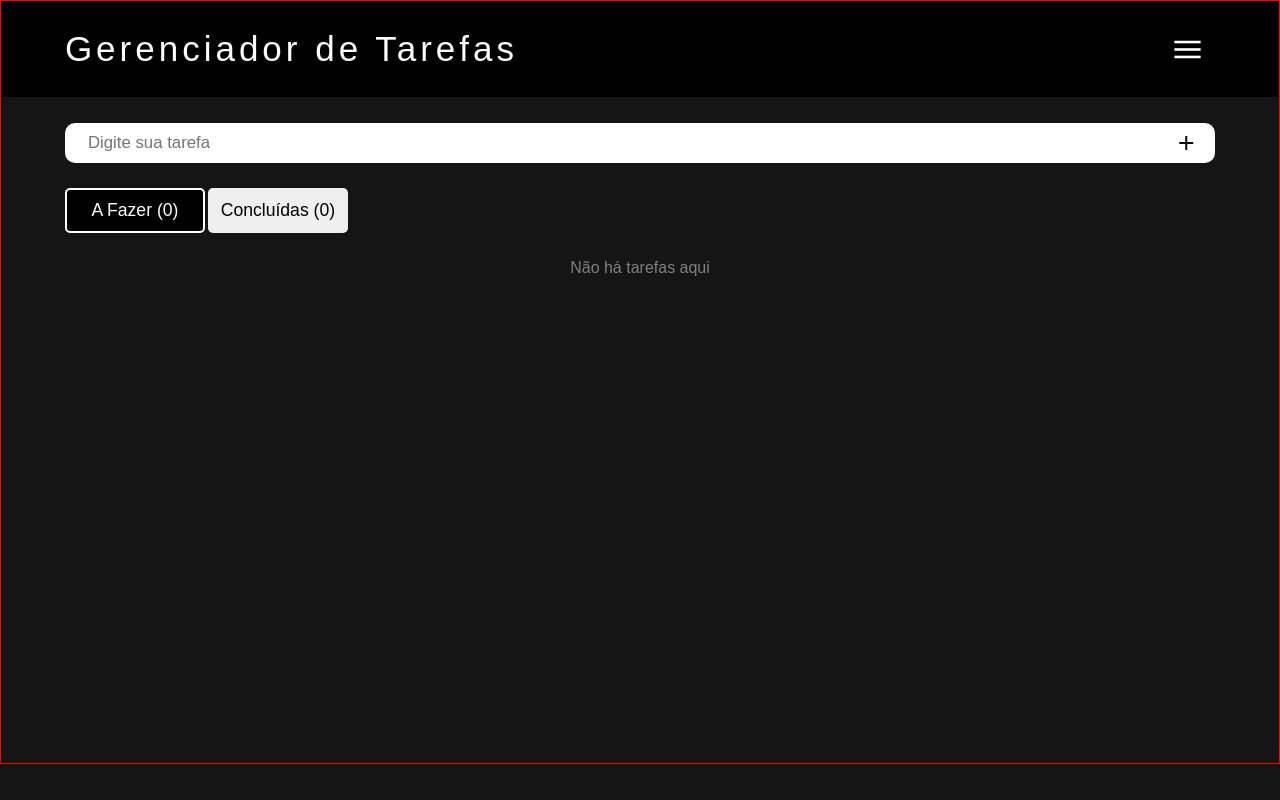
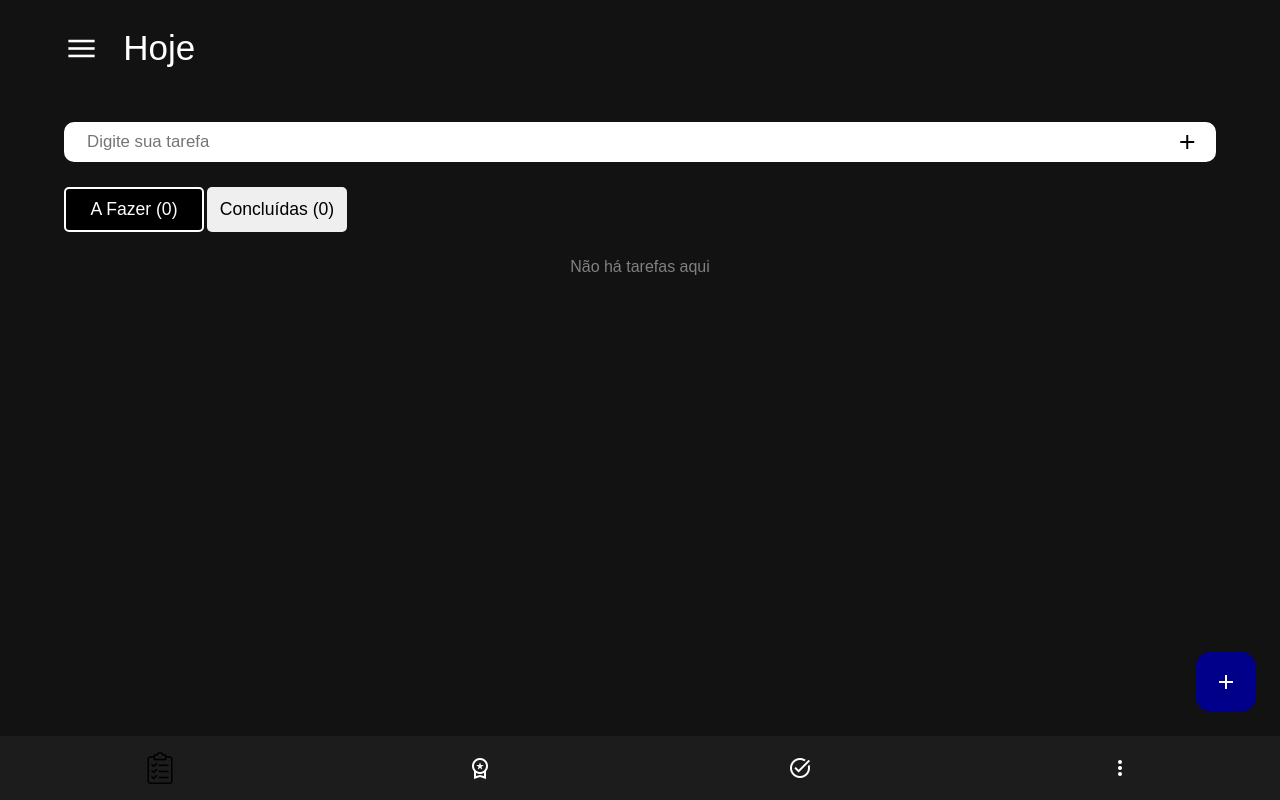
Before and after one commit to Vitorio-Desenvolvedor/App_habito_sustentabilidade, a plain HTML site: page index.html in a window 1280 px wide. Drawn offline with nearby package versions, Linux system fonts and the light colour scheme.

Commit message:
Modifiquei o estilo, adicionei tabbar e botao de add não funcionais por agora

```diff
--- a/index.html
+++ b/index.html
@@ -14,15 +14,10 @@
 <body onload="btnAFazer()">
     <header>
         <nav>
-        <div class="logo"><a href="/">Gerenciador de Tarefas</a></div>
-        <div id="menu-icon">
-            <span class="material-symbols-outlined">menu</span>
-        </div>
-        <ul id="nav-list" class="nav-list">
-            <li><a href="/">Início</a></li>
-            <li><a href="/">Sobre</a></li>
-            <li><a href="/">Contato</a></li>
-        </ul>
+            <div id="menu-icon">
+                <span id="menu-icon-span" class="material-symbols-outlined">menu</span>
+            </div>
+            <div class="logo"><a href="/">Hoje</a></div>
         </nav>
     </header>
     <div class="menu-tarefas">
@@ -37,6 +32,23 @@
         <div id="containerTarefas" class="container-tarefas">
         </div>
     </div>
+    <div class="addTaskOptions">
+        <span class="material-symbols-outlined">add</span>
+    </div>
+    <div class="tab-bar">
+        <div class="icon-tab-bar icon-hoje">
+            <img src="icons/clipboard.png" alt="">
+        </div>
+        <div class="icon-tab-bar icon-habitos">
+            <span class="material-symbols-outlined">workspace_premium</span>
+        </div>
+        <div class="icon-tab-bar icon-alltasks">
+            <span class="material-symbols-outlined">task_alt</span>
+        </div>
+        <div class="icon-tab-bar icon-moreoptions">
+            <span class="material-symbols-outlined">more_vert</span>
+        </div>
+    </div>
     <script src="index.js"></script>
 </body>
 </html>
--- a/styles/index.scss
+++ b/styles/index.scss
@@ -11,7 +11,7 @@ html{
     box-sizing: border-box;
 }
 body{
-    background: #151515;
+    background: #121212;
     color: #fff;
     font-family: Arial, Helvetica, sans-serif;
     // touch-action: none;
@@ -19,151 +19,108 @@ body{
     padding: 0;
     overflow-x: hidden;
     // overflow: hidden;
-    border: 1px solid red;
+    // border: 1px solid red;
     max-width: 100dvw;
     // min-height: 100vh;
+    // margin-bottom: 5%;
     *{
         margin: 0;
         padding: 0;
     }
 }
+header{
+    background: #121212;
+}
 nav{
+    height: 12vh;
+    // background: black;
     display: flex;
-    background: black;
-    height: 12vh;
+    flex-direction: row;
+    // justify-content: center;
     align-items: center;
-    // justify-content: space-around;
-    // border: 1px solid purple;
+    margin-left: 5%;
+    *{
+        height: 100%;
+        display: flex;
+        align-items: center;
+        // justify-content: center;
+    }
     a{
-        text-decoration: none;
-        color: #fff;
-        transition: 0.3s;
+        transition: 0.3s ease-in-out;
         &:hover{
-            opacity: 0.7;
+            opacity: 0.6;
         }
     }
-    .logo{
+    #menu-icon-span{
+        font-size: 35px;
         display: flex;
         align-items: center;
-        // width: 100dvw;
-        flex: 1;
+        cursor: pointer;
+        // border: 1px solid red;
+    }
+    .logo{
         font-size: 35px;
-        margin-left: 5%;
-        letter-spacing: 4px;
-        // border: 1px solid palevioletred;
-        height: 100%;
-    }
-    #menu-icon{
-        display: flex;
-        align-items: center;
-        justify-content: flex-end;
-        height: 12vh;
-        width: 200px;
-        margin-right: 5%;
-        cursor: pointer;
-        // z-index: 100;
-        // transition: 0.3s;
-        // &:hover{
-            //     span{
-                //         background: #202020;
-                //         padding: 10px;
-                //         border-radius: 25px;
-                //     }
-        // }
-        span{
-            background: black;
-            display: flex;
-            align-items: center;
-            justify-content: center;
-            font-size: 35px;
-            padding: 10px;
-            padding-left: 11px;
-            border-radius: 25px;
-            transition: transform 0.5s ease-in-out, opacity 0.5s ease-in-out;
-            &:hover{
-                background: #202020;
-                // height: 50px;
-                // width: 50px;
-                padding: 10px;
-                padding-left: 12px;
-                border-radius: 25px;
-            }
-            // border: 1px solid blue;
-        }
-        span.close{
-            transform: rotate(180deg);
-            opacity: 0.3;
-        }
-        // display: none;
-        // border: 1px solid lawngreen;
-    }
-    .nav-list{
-        list-style: none;
-        display: flex;
-        // z-index: -1;
-        position: fixed;
-        // top: 12vh;
-        top: 12vh;
-        // padding-top: 12vh;
-        right: 0;
-        width: 300px;
-        z-index: 1000;
-        height: 88vh;
-        background: black;
-        flex-direction: column;
-        align-items: center;
-        // justify-content: space-around;
-        // display: none;
-        transform: translateX(100%);
-        transition: transform 0.3s ease-in;
-        li{
-            display: flex;
-            // flex: 1;
-            height: 40px;
-            width: 100%;
-            padding-right: 5vw;
-            // margin-left: 5%;
-            justify-content: flex-end;
-            align-items: center;
-            // border: 1px solid green;
-            letter-spacing: 3px;
-            // margin-left: 32px;
-            opacity: 0;
-            &:hover{
-                background: #202020;
-            }
+        // border: 1px solid blue;
+        margin-left: 2%;
+        a{
+            text-decoration: none;
+            color: #fff;
         }
     }
-    .nav-list.active{
-        right: 0;
-        transform: translateX(0);
-        // transition: transform 0.3s ease-in;
+}
+.tab-bar{
+    position: fixed;
+    bottom: 0;
+    width: 100%;
+    background-color: #1C1C1C;
+    color: #fff;
+    text-align: center;
+    align-items: center;
+    display: flex;
+    justify-content: space-around;
+    height: 8vh;
+    cursor: pointer;
+    // z-index: 10;
+    .icon-tab-bar{
         display: flex;
-    }
-
-}
-.menu-tarefas{
-    // border: 1px solid red;
-    min-height: 80vh;
-}
-@keyframes navLinkFade {
-    from{
-        opacity: 0;
-        transform: translateX(50px);
-    }
-    to{
-        opacity: 1;
-        transform: translateX(0);
+        flex-direction: column;
+        height: 100%;
+        // align-items: center;
+        flex: 1;
+        justify-content: center;
+        align-items: center;
+        &:hover{
+            background:#303030 ;
+        }
     }
 }
-h1{
-    padding: 0;
-    margin-left: 5%;
-    // border: 1px solid white;
+.addTaskOptions{
+    position: fixed;
+    cursor: pointer;
+    // padding: 10px;
+    border-radius: 15px;
+    height: 60px;
+    width: 60px;
+    bottom: 0;
+    right: 0;
+    margin-bottom: 11vh;
+    margin-right: 3vh;
+    display: flex;
+    justify-content: center;
+    align-items: center;
+    background: darkblue;
+    &:hover{
+        opacity: 0.6;
+    }
+    // span{
+
+    // }
 }
+
 .div-input-tarefa{
     display: flex;
     height: 40px;
+    // background: #fff;
     // border: 1px solid green;
     /* padding: 20px; */
     margin-right: 5%;
@@ -175,12 +132,14 @@ h1{
     }
 
 }
-// .menu-tarefas{
-//     border: 1px solid darkblue;
-// }
+.menu-tarefas{
+    // border: 1px solid darkblue;
+    margin-bottom: 9vh;
+}
 #input-tarefa{
     border: none;
     flex: 95%;
+    background: #fff;
     border-top-left-radius: 10px;
     border-bottom-left-radius: 10px;
     font-size: 1.05rem;
```
Also changed, not shown: icons/clipboard.png (added), styles/index.css, 1 other file.
